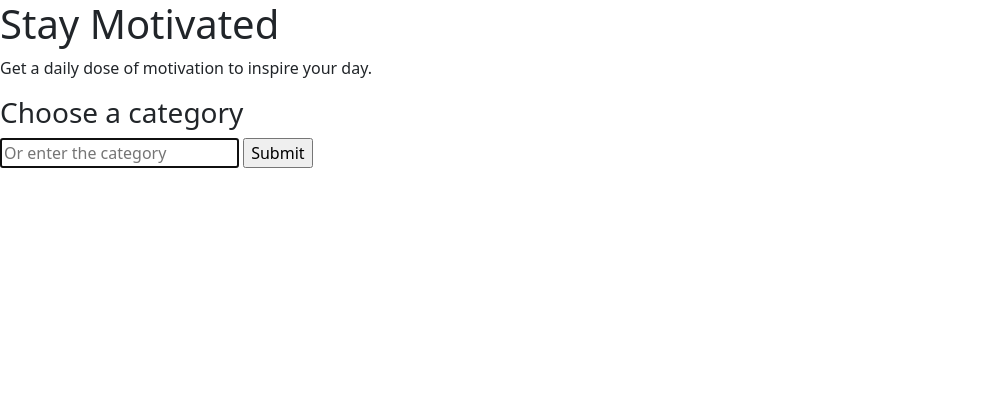
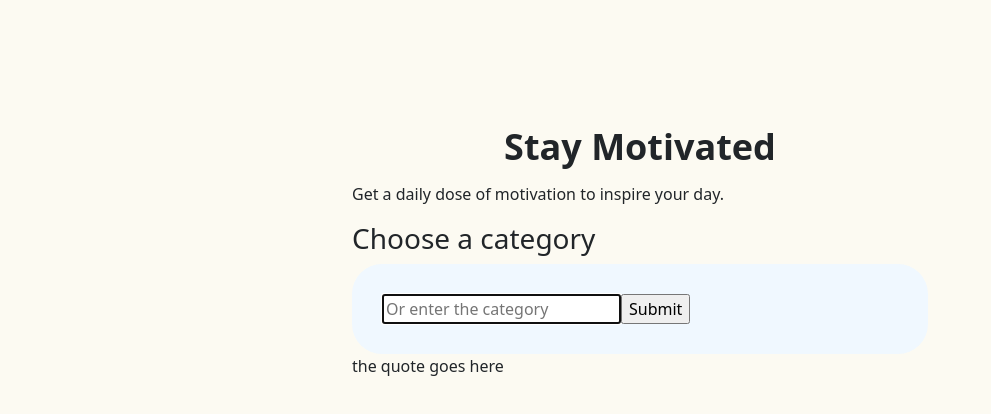
Before and after one commit to JuliaLavagnini/motivational-quote-generator, a website: page index.html in a window 1280 px wide. Shown: the whole page, without its empty margins (0-991 px from the left). Drawn offline with nearby package versions, Linux system fonts and the light colour scheme; no server answers.

Commit message:
Add basic style

```diff
--- a/index.html
+++ b/index.html
@@ -13,14 +13,16 @@
       integrity="sha384-T3c6CoIi6uLrA9TneNEoa7RxnatzjcDSCmG1MXxSR1GAsXEV/Dwwykc2MPK8M2HN"
       crossorigin="anonymous"
     />
-    <link rel="stylesheet" href="src/style.css">
+    <link rel="stylesheet" href="src/style.css" />
     <title>Motivation Generator</title>
   </head>
   <body>
+    <div class="container">
       <h1>Stay Motivated</h1>
       <main>
         <p>
-        Get a daily dose of motivation to inspire your day.
+          Get a daily dose of motivation to inspire your
+          day.
         </p>
         <h3>Choose a category</h3>
 
@@ -35,8 +37,9 @@
           <input type="submit" />
         </form>
 
-      <div id="quoteGenerated"></div>
+        <div id="quoteGenerated">the quote goes here</div>
       </main>
+    </div>
     <script src="src/main.js"></script>
   </body>
 </html>
--- a/src/style.css
+++ b/src/style.css
@@ -1,4 +1,22 @@
-.container {
-  margin: 120px auto;
-  max-width: 600px;
+body{
+    background-color: #FCFAF2;
 }
+
+.container{
+    margin: 120px auto;
+    max-width: 600px;
+}
+
+h1{
+    text-align: center;
+    font-weight: 800;
+    font-size: 36px;
+    line-height: 1.5;
+}
+
+form{
+    padding: 30px;
+    background-color: aliceblue;
+    border-radius: 30px;
+    display: flex;
+}
```
Lines whose indentation alone changed are shown as unchanged.
